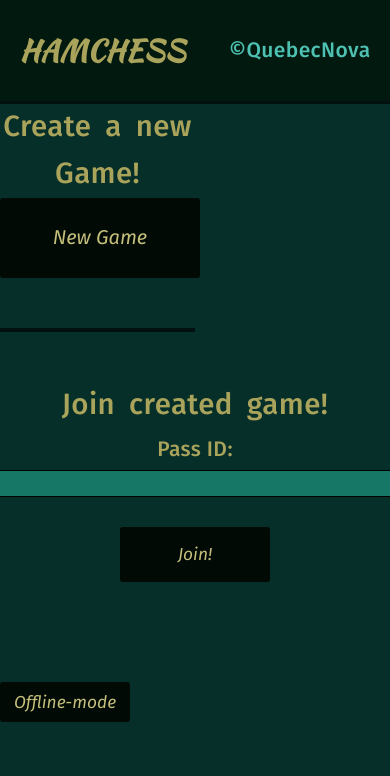
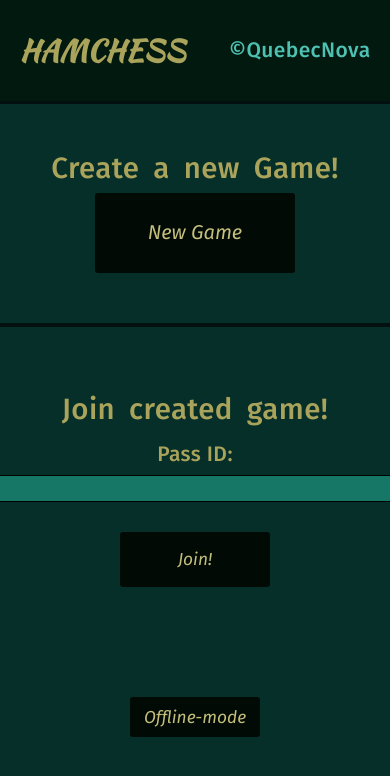
Before and after one commit to QuebecNova/Chess-on-React, a React (Create React App) app: page / in a window 390 px wide. Shown: the top 776 px of the page. Built offline with nearby package versions, Linux system fonts and the light colour scheme; no server answers.

Commit message:
small screens adaptive

```diff
--- a/src/css/newGame.css
+++ b/src/css/newGame.css
@@ -1,4 +1,6 @@
-.new-game {
+.new-game__wrapper {
+    min-width: 50vw;
+    height: 80vh;
     display: flex;
     flex-flow: column;
     justify-content: center;
@@ -7,11 +9,12 @@
 }
 
 .create-game {
-    width: 50vw;
+    width: 100%;
     text-align: center;
     padding-bottom: 50px;
     margin-bottom: 50px;
     border-bottom: 4px solid rgb(2, 17, 15);
+    margin-right: 0
 }
 
 .join-game {
```
